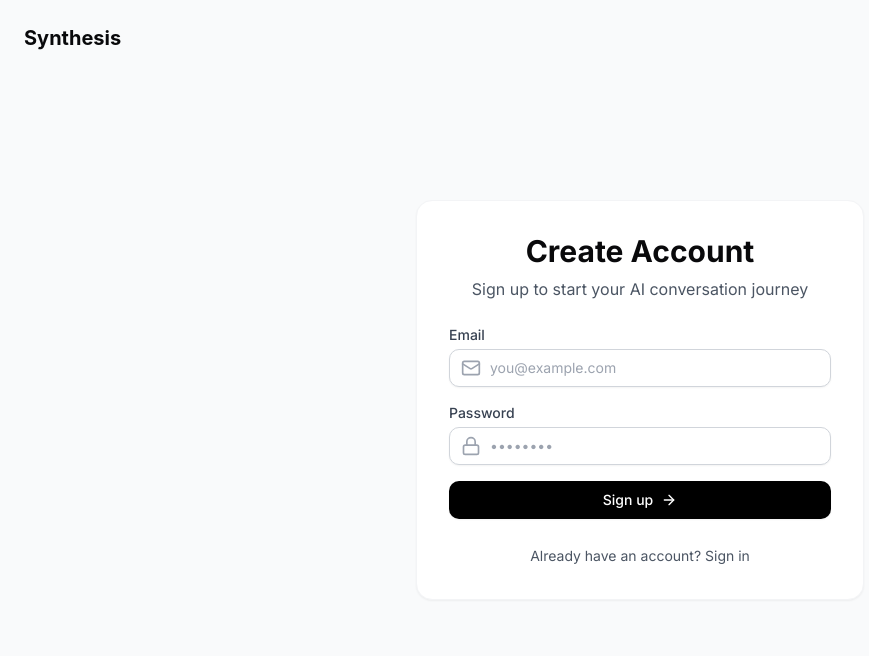
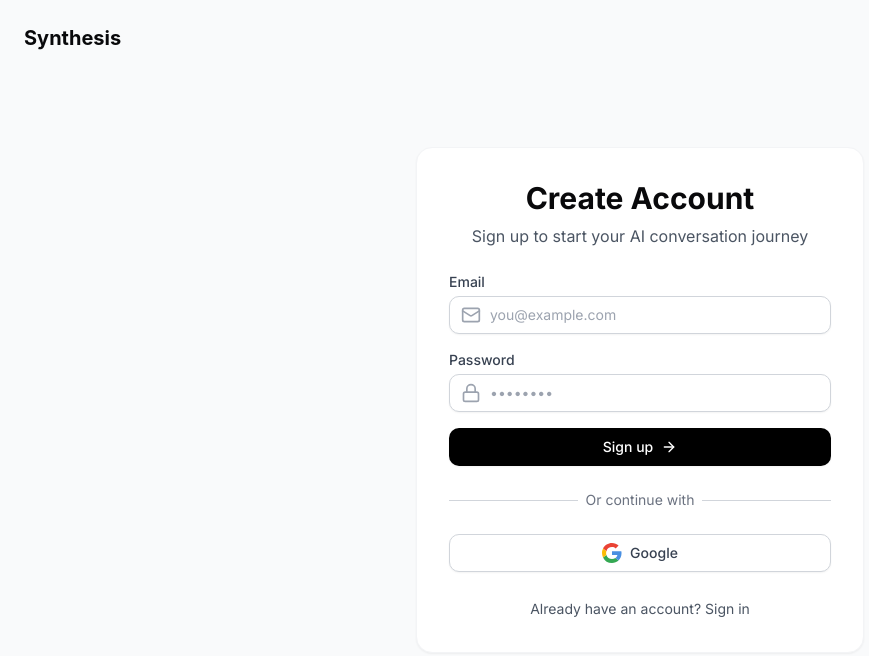
Before and after one commit to TanoojPuppala0/endearing-platform-builder, a React (Vite) app: page /auth in a window 1280 px wide. Shown: the top 656 px of the page, without its empty margins (0-869 px from the left). Built offline with nearby package versions, Linux system fonts and the light colour scheme.

Commit message:
Add Google sign-in option
Adds Google sign-in option to signup.

```diff
--- a/src/pages/Auth.tsx
+++ b/src/pages/Auth.tsx
@@ -86,6 +86,28 @@ const Auth = () => {
     }
   };
 
+  const handleGoogleSignIn = async () => {
+    try {
+      setLoading(true);
+      const { error } = await supabase.auth.signInWithOAuth({
+        provider: 'google',
+        options: {
+          redirectTo: window.location.origin + '/chat',
+        },
+      });
+
+      if (error) throw error;
+    } catch (error: any) {
+      toast({
+        title: "Error",
+        description: error.message,
+        variant: "destructive"
+      });
+    } finally {
+      setLoading(false);
+    }
+  };
+
   return (
     <div className="flex min-h-screen flex-col items-center justify-center bg-gray-50 px-6">
       <div className="absolute top-6 left-6">
@@ -160,6 +182,31 @@ const Auth = () => {
             </button>
           </form>
 
+          <div className="mt-6 relative">
+            <div className="absolute inset-0 flex items-center">
+              <div className="w-full border-t border-gray-300"></div>
+            </div>
+            <div className="relative flex justify-center text-sm">
+              <span className="px-2 bg-white text-gray-500">Or continue with</span>
+            </div>
+          </div>
+
+          <div className="mt-6">
+            <button
+              onClick={handleGoogleSignIn}
+              disabled={loading}
+              className="w-full flex justify-center items-center gap-2 py-2 px-4 border border-gray-300 rounded-md shadow-sm text-sm font-medium text-gray-700 bg-white hover:bg-gray-50 focus:outline-none focus:ring-2 focus:ring-offset-2 focus:ring-black"
+            >
+              <svg xmlns="http://www.w3.org/2000/svg" viewBox="0 0 24 24" width="24" height="24" className="w-5 h-5">
+                <path fill="#EA4335" d="M5.266 9.765A7.077 7.077 0 0 1 12 4.909c1.69 0 3.218.6 4.418 1.582L19.91 3C17.782 1.145 15.055 0 12 0 7.27 0 3.198 2.698 1.24 6.65l4.026 3.115Z"/>
+                <path fill="#34A853" d="M16.04 18.013c-1.09.703-2.474 1.078-4.04 1.078a7.077 7.077 0 0 1-6.723-4.823l-4.04 3.067A11.965 11.965 0 0 0 12 24c2.933 0 5.735-1.043 7.834-3l-3.793-2.987Z"/>
+                <path fill="#4A90E2" d="M19.834 21c2.195-2.048 3.62-5.096 3.62-9 0-.71-.109-1.473-.272-2.182H12v4.637h6.436c-.317 1.559-1.17 2.766-2.395 3.558L19.834 21Z"/>
+                <path fill="#FBBC05" d="M5.277 14.268A7.12 7.12 0 0 1 4.909 12c0-.782.125-1.533.357-2.235L1.24 6.65A11.934 11.934 0 0 0 0 12c0 1.92.445 3.73 1.237 5.335l4.04-3.067Z"/>
+              </svg>
+              Google
+            </button>
+          </div>
+
           <div className="mt-6 text-center">
             <button
               onClick={() => setIsSignUp(!isSignUp)}
```
